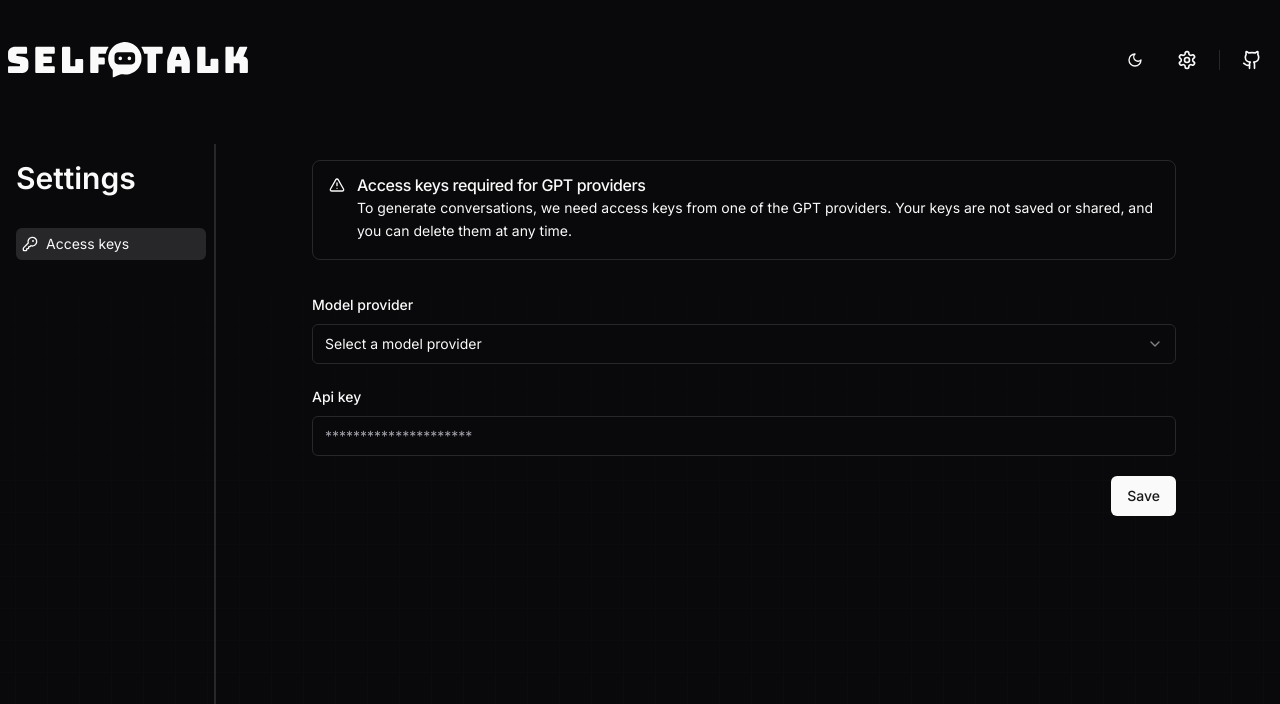
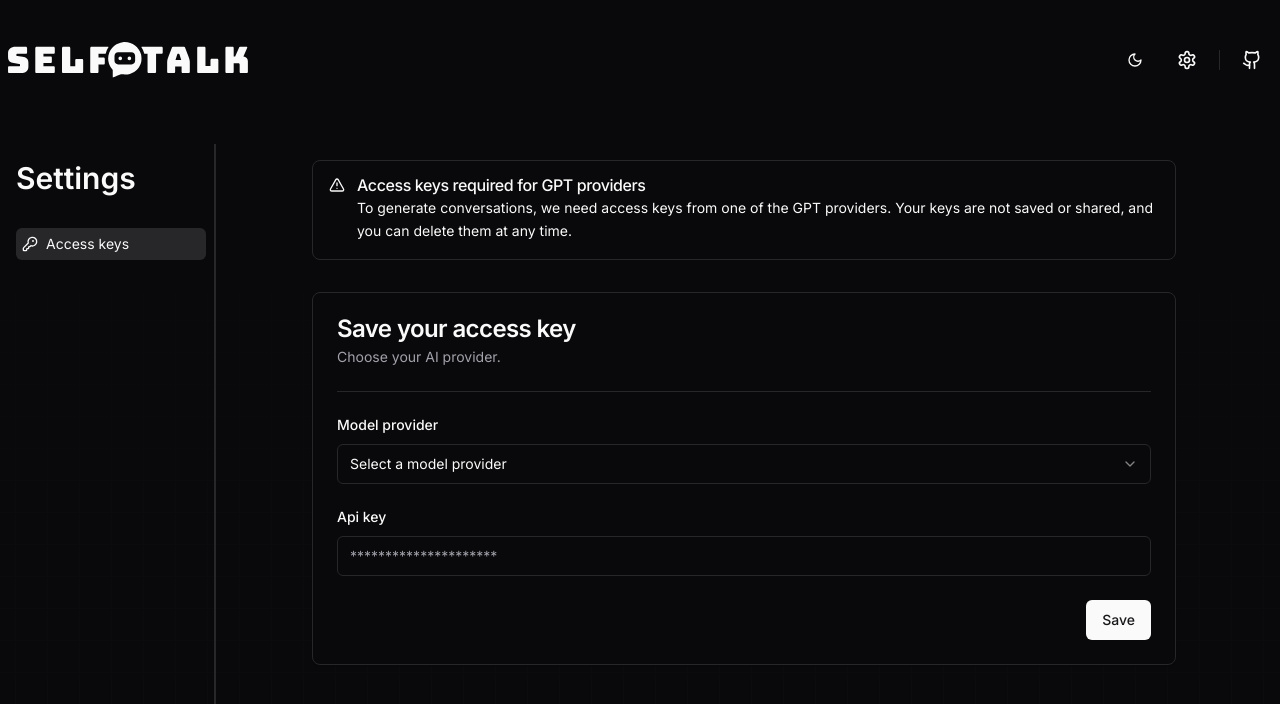
Before and after one commit to matheusTA/self-talk, a Next.js app: page /settings/access-keys in a window 1280 px wide. Shown: the top 704 px of the page. Built offline with nearby package versions, Linux system fonts and the light colour scheme.

Commit message:
refactor: add save access key to in card component

```diff
--- a/src/app/settings/access-keys/save-access-keys-form.tsx
+++ b/src/app/settings/access-keys/save-access-keys-form.tsx
@@ -5,6 +5,14 @@ import { useForm } from "react-hook-form";
 import { z } from "zod";
 
 import { Button } from "@/components/ui/button";
+import {
+  Card,
+  CardContent,
+  CardDescription,
+  CardFooter,
+  CardHeader,
+  CardTitle,
+} from "@/components/ui/card";
 import {
   Form,
   FormControl,
@@ -21,6 +29,7 @@ import {
   SelectTrigger,
   SelectValue,
 } from "@/components/ui/select";
+import { Separator } from "@/components/ui/separator";
 
 const formSchema = z.object({
   modelProvider: z
@@ -45,8 +54,16 @@ export default function SaveAccessKeysForm() {
   }
 
   return (
+    <Card>
+      <CardHeader>
+        <CardTitle>Save your access key</CardTitle>
+        <CardDescription>Choose your AI provider.</CardDescription>
+      </CardHeader>
+      <CardContent className="space-y-5">
+        <Separator />
         <Form {...form}>
           <form
+            id="save-access-keys-form"
             onSubmit={form.handleSubmit(onSubmit)}
             className="flex flex-col gap-5"
           >
@@ -56,7 +73,10 @@ export default function SaveAccessKeysForm() {
               render={({ field }) => (
                 <FormItem className="">
                   <FormLabel>Model provider</FormLabel>
-              <Select onValueChange={field.onChange} defaultValue={field.value}>
+                  <Select
+                    onValueChange={field.onChange}
+                    defaultValue={field.value}
+                  >
                     <FormControl>
                       <SelectTrigger>
                         <SelectValue placeholder="Select a model provider" />
@@ -89,11 +109,14 @@ export default function SaveAccessKeysForm() {
                 </FormItem>
               )}
             />
-
-        <Button type="submit" className="self-end">
+          </form>
+        </Form>
+      </CardContent>
+      <CardFooter className="flex justify-end gap-2">
+        <Button type="submit" form="save-access-keys-form">
           Save
         </Button>
-      </form>
-    </Form>
+      </CardFooter>
+    </Card>
   );
 }
```
Lines whose indentation alone changed are shown as unchanged.
